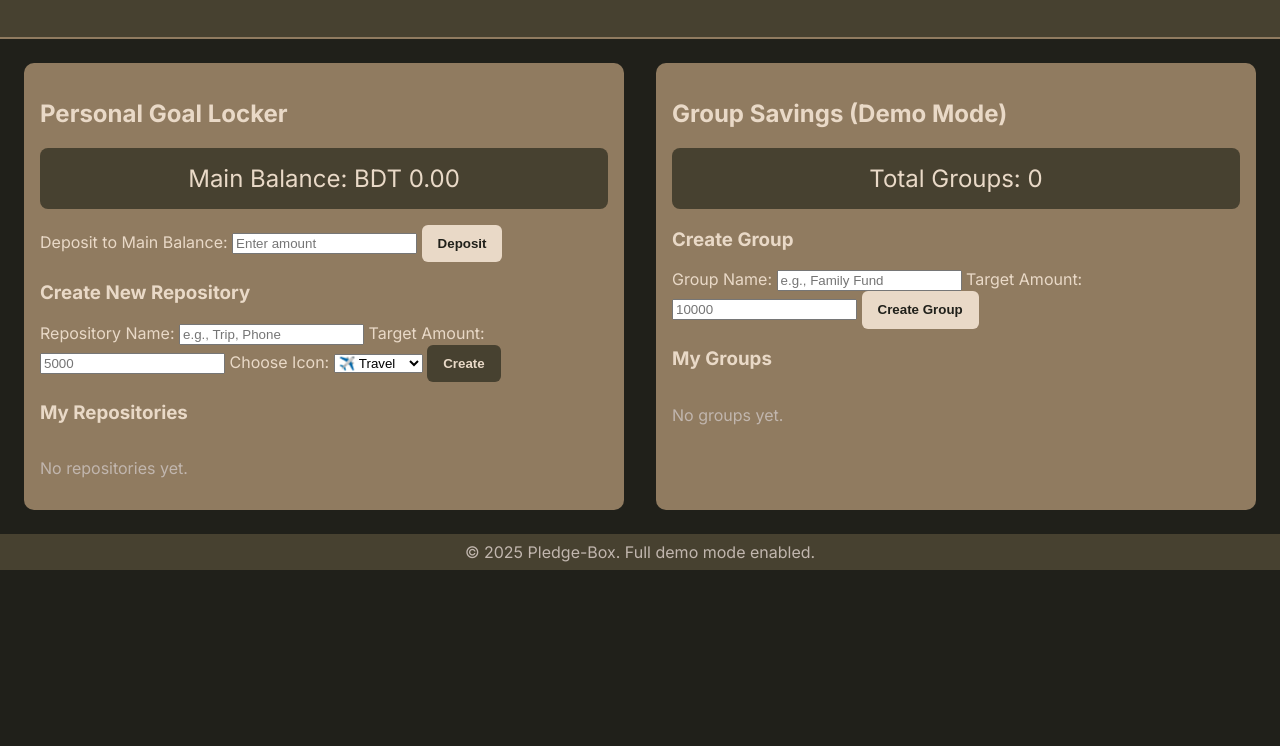
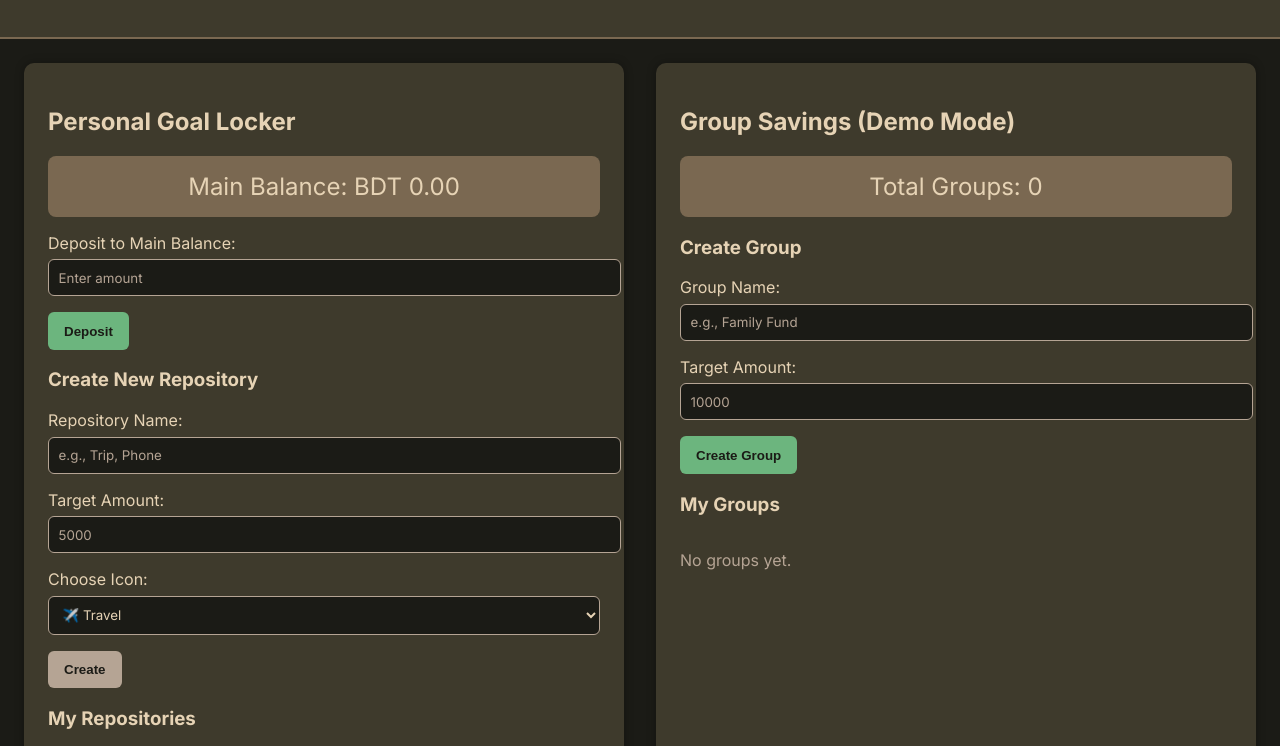
Before and after one commit to sumaiya2004mri/Pledge-Box, a plain HTML site: page index.html in a window 1280 px wide. Shown: the part 138-884 px from the top of the page. Before the commit the page ends 800 px from the top, so only its background shows below. Drawn offline with Linux system fonts and the light colour scheme.

Commit message:
Update index.html

```diff
--- a/index.html
+++ b/index.html
@@ -3,18 +3,18 @@
 <head>
 <meta charset="UTF-8">
 <meta name="viewport" content="width=device-width, initial-scale=1.0">
-<title>Pledge-Box: Full Demo Dashboard</title>
+<title>Pledge-Box: Refined Demo Dashboard</title>
 <link href="https://fonts.googleapis.com/css2?family=Inter:wght@300;400;600;700&display=swap" rel="stylesheet">
 <style>
 :root {
-  --color-darkest: #20201A;
-  --color-muted-brown: #907B60;
-  --color-light-taupe: #C1B6AE;
-  --color-cream: #E9D9C7;
-  --color-dark-olive: #474130;
-  --color-success: #4CAF50;
-  --color-danger: #D32F2F;
-  --color-warning: #FFC107;
+  --color-darkest: #1B1B16;
+  --color-muted-brown: #7A6851;
+  --color-light-taupe: #B5A494;
+  --color-cream: #E6D3B5;
+  --color-dark-olive: #3E3A2C;
+  --color-success: #6CB57E;
+  --color-danger: #C74E3E;
+  --color-warning: #C7A54E;
 }
 body {
   margin: 0;
@@ -44,32 +44,69 @@ main {
 }
 @media (max-width:900px){ main {grid-template-columns:1fr;} }
 .section-card {
-  background-color: var(--color-muted-brown);
-  padding: 1rem;
+  background-color: var(--color-dark-olive);
+  padding: 1.5rem;
   border-radius: 10px;
+  box-shadow: 0 0 10px rgba(0,0,0,0.3);
 }
 .balance-display {
-  background-color: var(--color-dark-olive);
+  background-color: var(--color-muted-brown);
   padding: 1rem;
   border-radius: 8px;
   font-size: 1.5rem;
   text-align: center;
   margin-bottom: 1rem;
+  color: var(--color-cream);
+}
+input, select {
+  width: 100%;
+  padding: 0.6rem;
+  margin: 0.4rem 0 1rem;
+  border-radius: 6px;
+  border: 1px solid var(--color-light-taupe);
+  background-color: var(--color-darkest);
+  color: var(--color-cream);
+  font-family: inherit;
+}
+input::placeholder {
+  color: var(--color-light-taupe);
 }
 .btn {
   padding: .7rem 1rem;
   border: none;
   border-radius: 6px;
-  font-weight: bold;
+  font-weight: 600;
   cursor: pointer;
+  transition: background-color 0.3s;
 }
-.btn-primary {background-color: var(--color-cream); color: var(--color-darkest);}
-.btn-secondary {background-color: var(--color-dark-olive); color: var(--color-cream);}
-.btn-danger {background-color: var(--color-danger); color: var(--color-cream);}
-.repo-list, .group-list {display:flex;flex-direction:column;gap:1rem;}
+.btn-primary {
+  background-color: var(--color-success);
+  color: var(--color-darkest);
+}
+.btn-primary:hover {
+  background-color: #5aa76f;
+}
+.btn-secondary {
+  background-color: var(--color-light-taupe);
+  color: var(--color-darkest);
+}
+.btn-secondary:hover {
+  background-color: var(--color-muted-brown);
+  color: var(--color-cream);
+}
+.btn-danger {
+  background-color: var(--color-danger);
+  color: var(--color-cream);
+}
+.btn-danger:hover {
+  background-color: #b54135;
+}
+.repo-list, .group-list {
+  display:flex;flex-direction:column;gap:1rem;
+}
 .repo-item, .group-item {
   display:flex;align-items:center;justify-content:space-between;
-  background-color: var(--color-dark-olive);
+  background-color: var(--color-muted-brown);
   padding:1rem;border-radius:8px;
 }
 .progress-bar-container {
```
